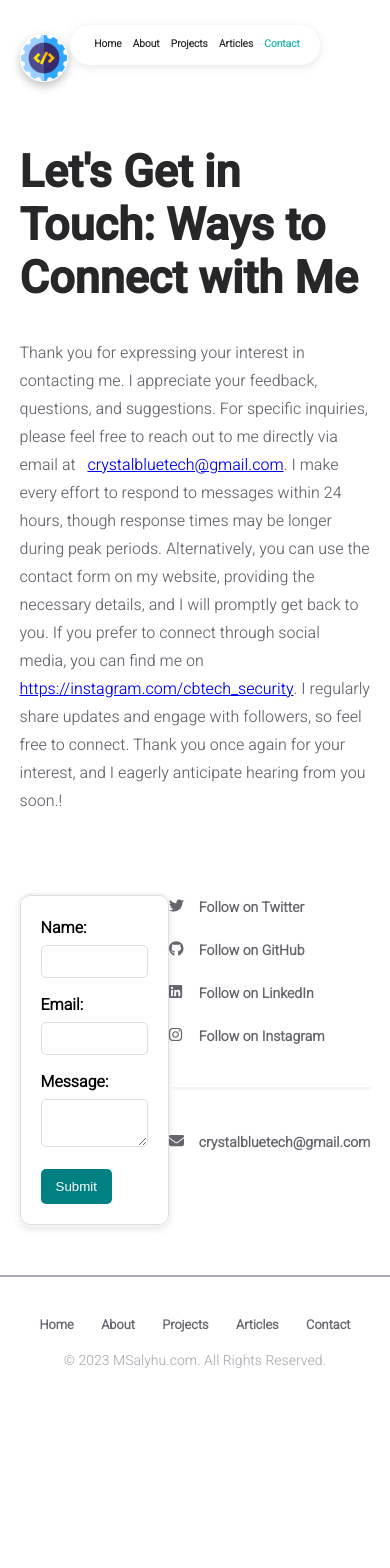
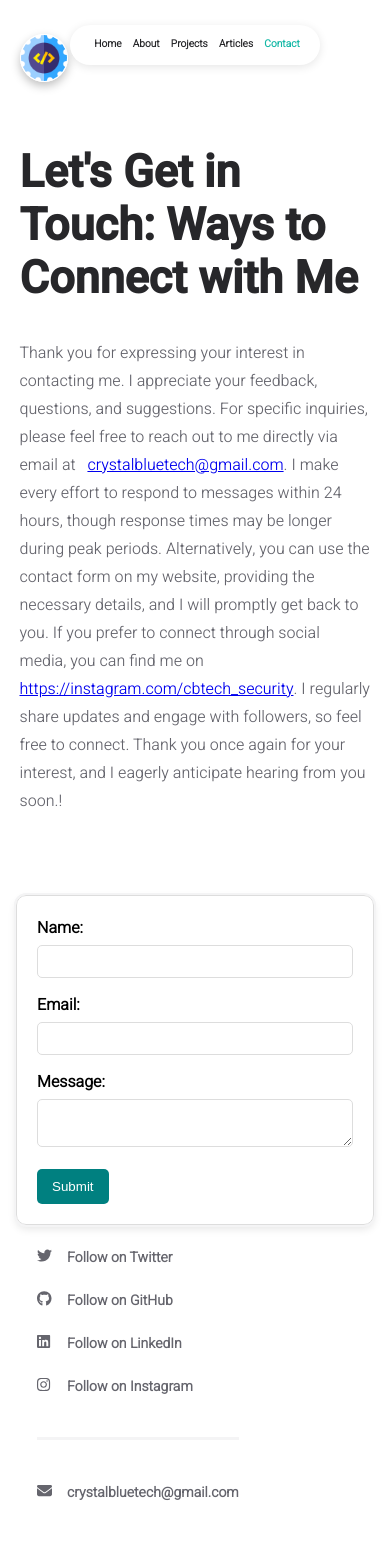
Before and after one commit to mohashyne/portfolio_react, a React (Create React App) app: page /contact in a window 390 px wide. Shown: the top 1568 px of the page. Before the commit the page ends 1410 px from the top, so only its background shows below. Built offline with nearby package versions, Linux system fonts and the light colour scheme.

Commit message:
Add media query for the mobile version

```diff
--- a/src/pages/styles/contact.css
+++ b/src/pages/styles/contact.css
@@ -81,3 +81,19 @@
     justify-content: flex-start;
     align-items: center;
   }
+
+  @media (max-width: 768px) {
+    .container {
+      flex-direction: column;
+      align-items: center;
+    }
+
+    .card {
+      width: 90%;
+      margin-bottom: 20px;
+    }
+
+    .socials-container {
+      width: 90%;
+    }
+  }
```
